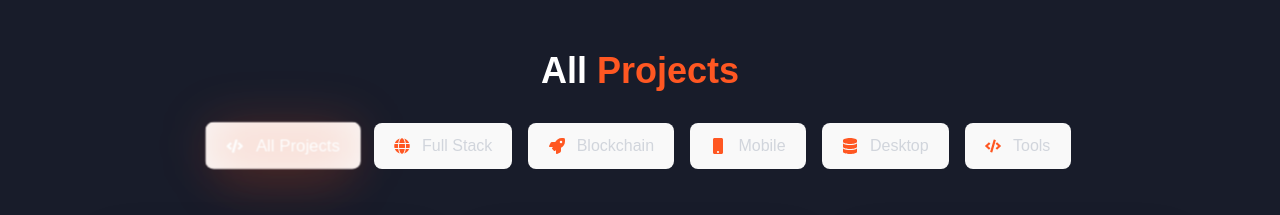
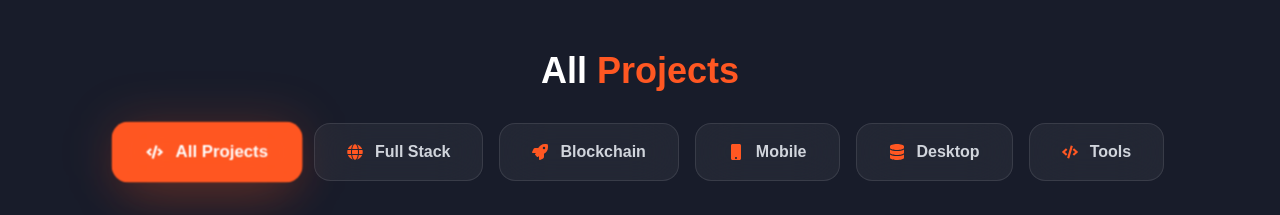
Before and after one commit to RajnishXCode/portfolio, a React (Vite) app: page /projects in a window 1280 px wide. Shown: the part 1480-1695 px from the top of the page. Built offline with nearby package versions, Linux system fonts and the light colour scheme; a web font is replaced by a local one.

Commit message:
refactor: change filter buttons from <button> to <div> for improved styling and functionality

```diff
--- a/src/components/Projectspage/ProjectFilter.tsx
+++ b/src/components/Projectspage/ProjectFilter.tsx
@@ -19,7 +19,7 @@ const ProjectFilter: React.FC<ProjectFilterProps> = ({ activeFilter, setActiveFi
       {/* Enhanced Filter Buttons */}
       <div className="flex flex-wrap justify-center gap-4 mb-12">
         {projectCategories.map((category) => (
-          <button
+          <div
             key={category.id}
             onClick={() => setActiveFilter(category.id)}
             className={`group relative flex items-center gap-3 px-8 py-4 rounded-2xl font-semibold transition-all duration-300 backdrop-blur-xl border ${
@@ -42,7 +42,7 @@ const ProjectFilter: React.FC<ProjectFilterProps> = ({ activeFilter, setActiveFi
             <div className={`absolute inset-0 rounded-2xl transition-all duration-300 ${
               activeFilter !== category.id ? 'opacity-0 group-hover:opacity-100 bg-secondary/5' : ''
             }`}></div>
-          </button>
+          </div>
         ))}
       </div>
     </div>
```
Also changed, not shown: 1 other file (tests, documents, lock files or other folders).
